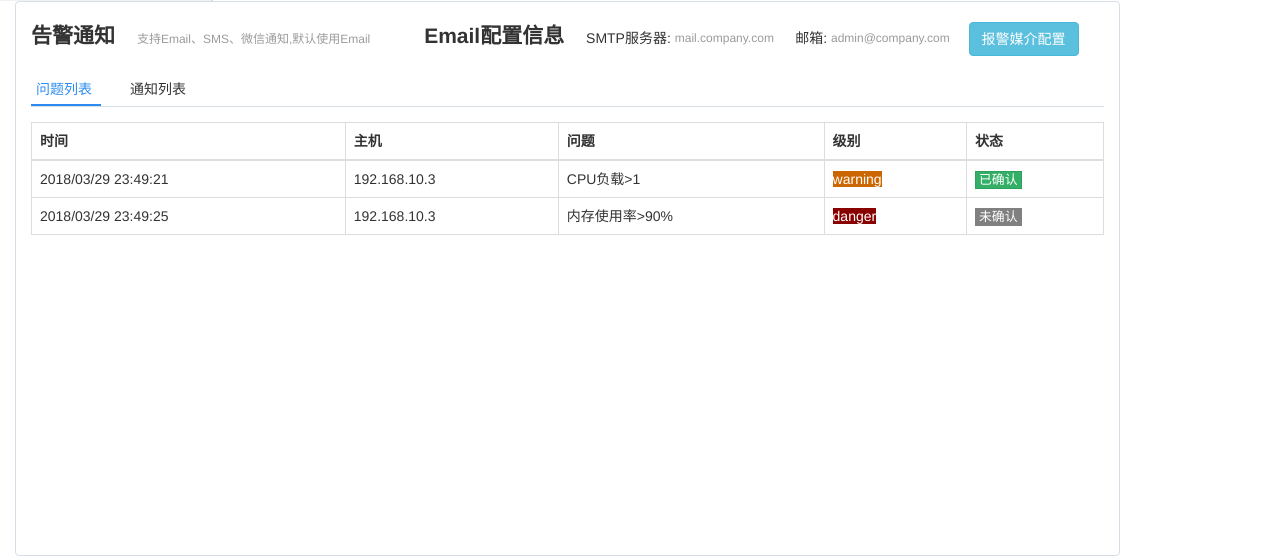
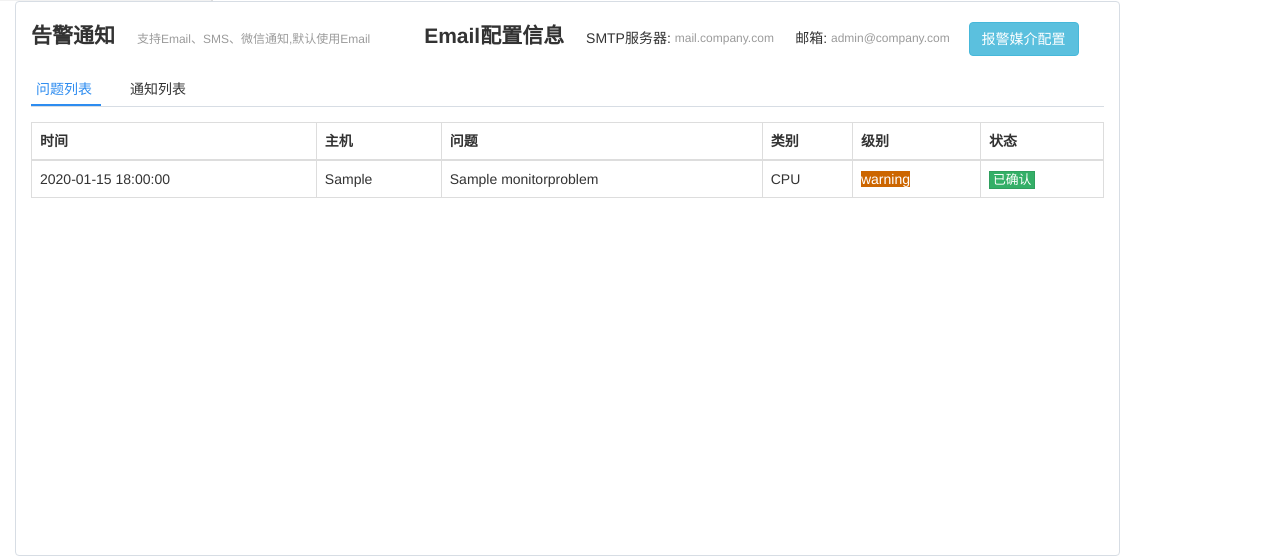
Before and after one commit to wsyx123/dcosauto, a Django app: page /monitor/notify/ in a window 1280 px wide. Shown: the part 665-1221 px from the top of the page. Run offline with Django 3.2, Linux system fonts and the light colour scheme; tables that the repository leaves empty hold one stand-in row (values such as "Sample post"); parts of the project's set-up code (start-up, migrations or seed data) failed here and were passed over; some libraries are stand-ins or nearby versions.

Commit message:
add monitor_master.alarm.email_way.py ,success

```diff
--- a/webapp/monitor/monitor.py
+++ b/webapp/monitor/monitor.py
@@ -7,8 +7,9 @@ Created on 2018年3月25日
 '''
 from django.shortcuts import render_to_response,HttpResponse
 from webapp.forms.monitor import TemplateForm,HostForm
-from webapp.models import MonitorHost,MonitorTemplate,MonitorNotifyPolicy
+from monitor_master.models import MonitorHost,MonitorTemplate,MonitorNotifyPolicy
 import json
+from monitor_master.models import MonitorProblem
 
 def monitor_configure(request):
     hosts = MonitorHost.objects.all()
@@ -55,4 +56,5 @@ def monitor_graph(request):
     return render_to_response("monitor/graph.html")
 
 def monitor_notify(request):
-    return render_to_response("monitor/notify.html")
+    problems = MonitorProblem.objects.all().order_by('time')
+    return render_to_response("monitor/notify.html",{'problems':problems})
--- a/webapp/templates/monitor/notify.html
+++ b/webapp/templates/monitor/notify.html
@@ -49,25 +49,30 @@
 					      <th>时间</th>
 					      <th>主机</th>
 					      <th>问题</th>
+					      <th>类别</th>
 					      <th>级别</th>
 					      <th>状态</th>
 					    </tr>
 					  </thead>
 					  <tbody>
+					  {% for problem in problems %}
 					    <tr>
-					      <td>2018/03/29 23:49:21</td>
-					      <td>192.168.10.3</td>
-					      <td>CPU负载>1</td>
+					      <td>{{ problem.time|date:"Y-m-d H:i:s"}}</td>
+					      <td>{{ problem.host }}</td>
+					      <td>{{ problem.name }}</td>
+					      <td>{{ problem.type }}</td>
+					      {% ifequal problem.level 'WARNING' %}
 					      <td><span style="background-color:#CC6600;color:white;">warning</span></td>
+					      {% else %}
+					      <td><span style="background-color:#880000;color:white;">danger</span></td>
+					      {% endifequal %}
+					      {% ifequal problem.status 'CONFIRMED'%}
 					      <td class="notify-status"><a class="notify-status-green">已确认</a></td>
+					      {% else %}
+					      <td class="notify-status"><a class="notify-status-grey">未确认</a></td>
+					      {% endifequal %}
 					    </tr>
-					    <tr>
-					      <td>2018/03/29 23:49:25</td>
-					      <td>192.168.10.3</td>
-					      <td>内存使用率>90%</td>
-					      <td><span style="background-color:#880000;color:white;">danger</span></td>
-					      <td class="notify-status"><a class="notify-status-grey">未确认</a></td>
-					    </tr>
+					  {% endfor %}
 					  </tbody>
 					</table>
 				</div>
```
Also changed, not shown: monitor_master/forms.py (+10 -9 lines), 1 other file.
